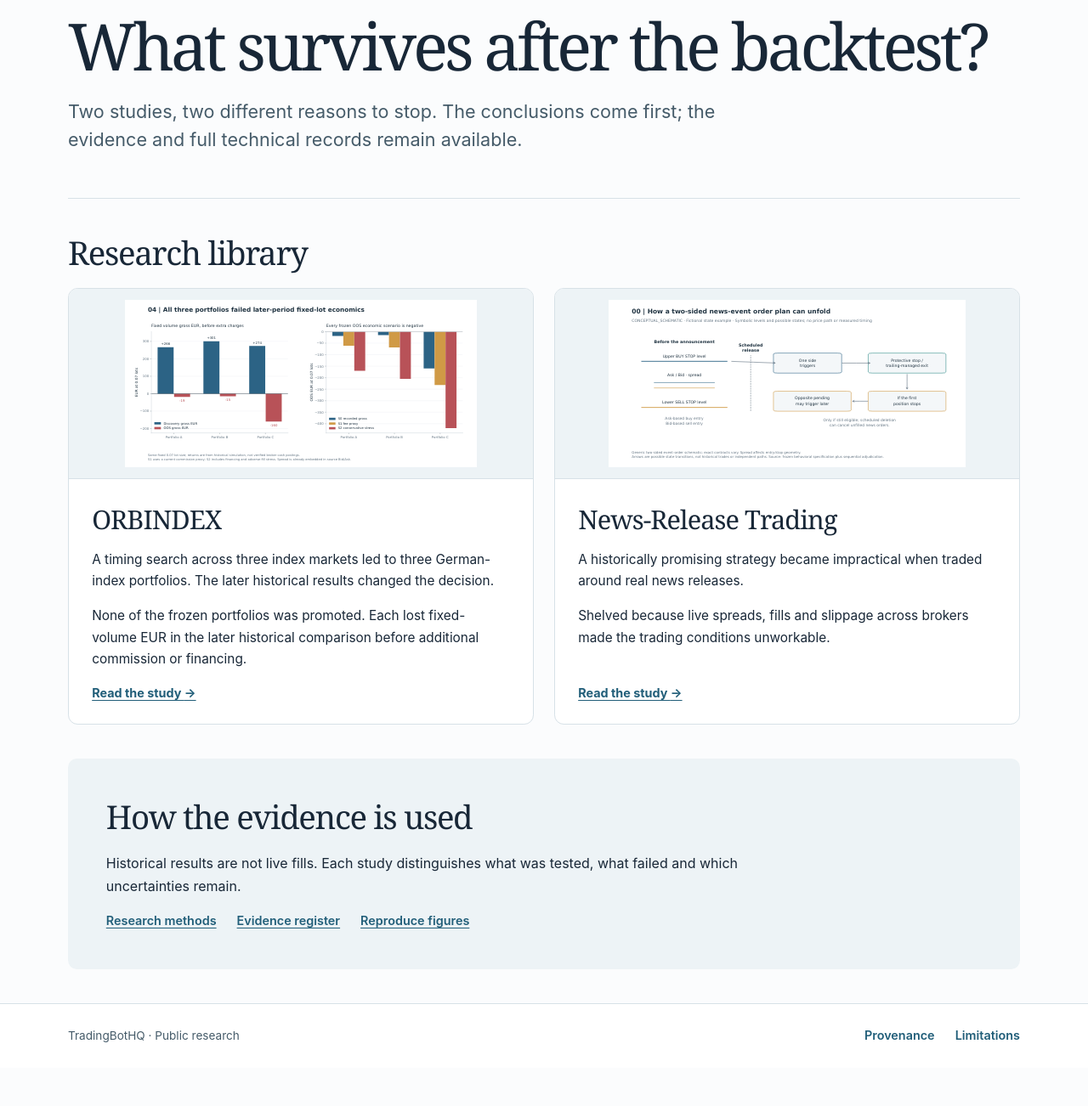
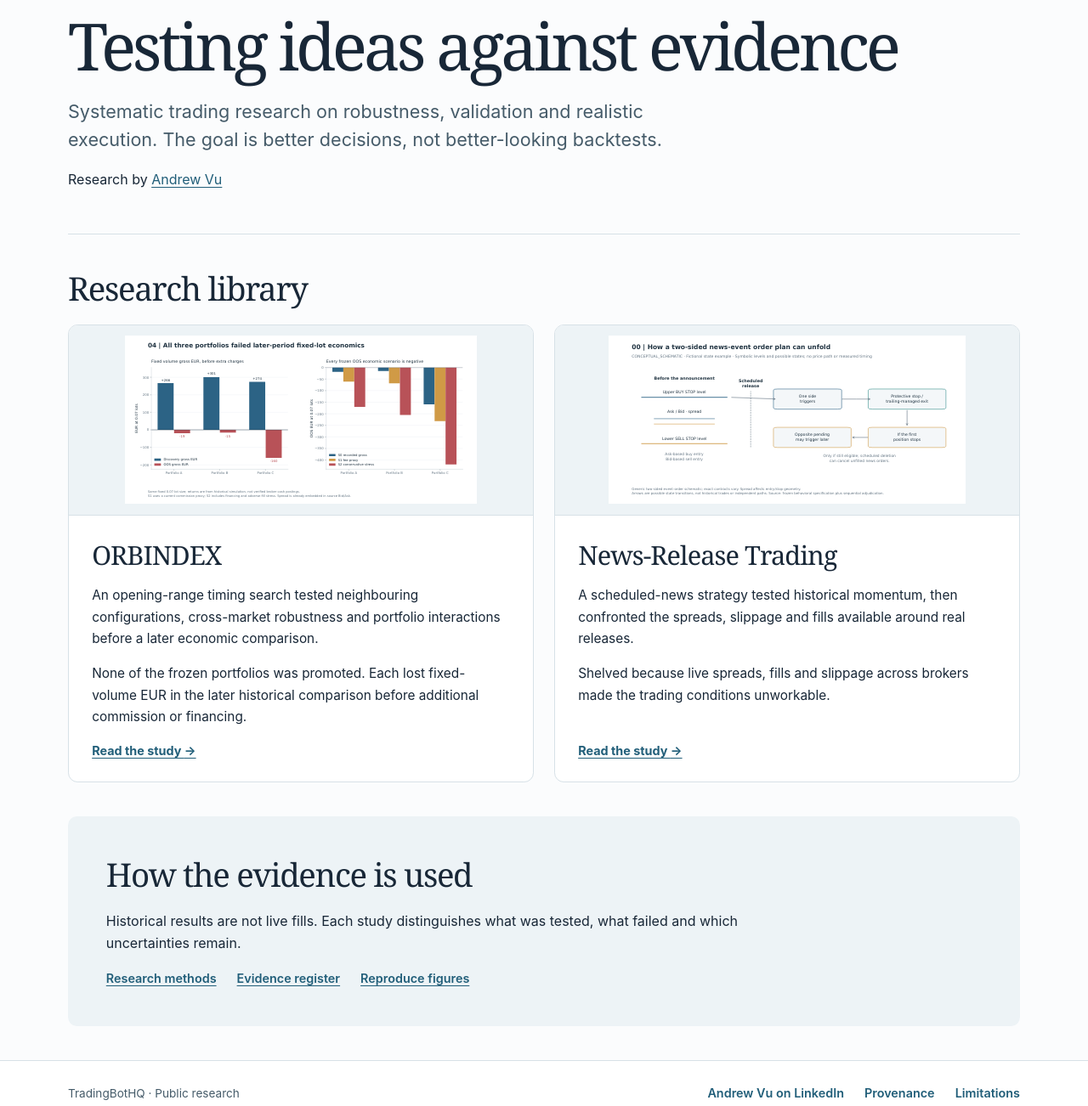
Before and after one commit to vda93/systematic-research-lab, a plain HTML site: page docs/index.html in a window 1280 px wide. Shown: the part 145-1447 px from the top of the page at 85% size. Before the commit the page ends 1402 px from the top, so only its background shows below. Drawn offline with Linux system fonts and the light colour scheme.

Commit message:
site: render research identity and link preview metadata

```diff
--- a/docs/index.html
+++ b/docs/index.html
@@ -4,6 +4,16 @@
 <meta charset="utf-8">
 <meta name="viewport" content="width=device-width, initial-scale=1">
 <title>Research library | TradingBotHQ</title>
+<meta name="description" content="Robustness, validation and execution in systematic trading research. Selected studies by Andrew Vu.">
+<meta name="twitter:card" content="summary_large_image">
+<meta property="og:type" content="website">
+<meta property="og:title" content="Systematic Trading Research | Andrew Vu">
+<meta property="og:description" content="Robustness, validation and execution in systematic trading research. Selected studies by Andrew Vu.">
+<meta property="og:url" content="https://vda93.github.io/systematic-research-lab/">
+<meta property="og:image" content="https://vda93.github.io/systematic-research-lab/social-preview.png">
+<meta property="og:image:width" content="1200">
+<meta property="og:image:height" content="630">
+<meta property="og:image:alt" content="Systematic trading research: robustness, validation and execution">
 <link rel="stylesheet" href="site.css">
 </head>
 <body>
@@ -16,16 +26,17 @@
 <main id="content" tabindex="-1" class="shell">
 <section class="hero">
 <p class="kicker">Independent systematic trading research</p>
-<h1>What survives after the backtest?</h1>
-<p class="lead">Two studies, two different reasons to stop. The conclusions come first; the evidence and full technical records remain available.</p>
+<h1>Testing ideas against evidence</h1>
+<p class="lead">Systematic trading research on robustness, validation and realistic execution. The goal is better decisions, not better-looking backtests.</p>
+<p class="citation">Research by <a href="https://www.linkedin.com/in/andrew-vu-4861b9191/">Andrew Vu</a></p>
 </section>
-<section id="research"><h2>Research library</h2><div class="cards"><article class="card"><div class="plot"><img src="plots/orbindex-economics.svg" width="965" height="461" alt="Fixed-volume EUR outcomes in discovery and the later historical comparison" loading="lazy"></div><div class="card-body"><h3><a href="orbindex.html">ORBINDEX</a></h3><p>A timing search across three index markets led to three German-index portfolios. The later historical results changed the decision.</p><p>None of the frozen portfolios was promoted. Each lost fixed-volume EUR in the later historical comparison before additional commission or financing.</p><a class="read" href="orbindex.html">Read the study <span aria-hidden="true">→</span></a></div></article><article class="card"><div class="plot"><img src="plots/macro-mechanics.svg" width="950" height="446" alt="Conceptual buy-stop and sell-stop triggers around an economic release" loading="lazy"></div><div class="card-body"><h3><a href="macroimpulse.html">News-Release Trading</a></h3><p>A historically promising strategy became impractical when traded around real news releases.</p><p>Shelved because live spreads, fills and slippage across brokers made the trading conditions unworkable.</p><a class="read" href="macroimpulse.html">Read the study <span aria-hidden="true">→</span></a></div></article></div></section>
+<section id="research"><h2>Research library</h2><div class="cards"><article class="card"><div class="plot"><img src="plots/orbindex-economics.svg" width="965" height="461" alt="Fixed-volume EUR outcomes in discovery and the later historical comparison" loading="lazy"></div><div class="card-body"><h3><a href="orbindex.html">ORBINDEX</a></h3><p>An opening-range timing search tested neighbouring configurations, cross-market robustness and portfolio interactions before a later economic comparison.</p><p>None of the frozen portfolios was promoted. Each lost fixed-volume EUR in the later historical comparison before additional commission or financing.</p><a class="read" href="orbindex.html">Read the study <span aria-hidden="true">→</span></a></div></article><article class="card"><div class="plot"><img src="plots/macro-mechanics.svg" width="950" height="446" alt="Conceptual buy-stop and sell-stop triggers around an economic release" loading="lazy"></div><div class="card-body"><h3><a href="macroimpulse.html">News-Release Trading</a></h3><p>A scheduled-news strategy tested historical momentum, then confronted the spreads, slippage and fills available around real releases.</p><p>Shelved because live spreads, fills and slippage across brokers made the trading conditions unworkable.</p><a class="read" href="macroimpulse.html">Read the study <span aria-hidden="true">→</span></a></div></article></div></section>
 <section class="method" id="method"><h2>How the evidence is used</h2>
 <p>Historical results are not live fills. Each study distinguishes what was tested, what failed and which uncertainties remain.</p>
 <nav aria-label="Methods and sources"><a href="https://github.com/vda93/systematic-research-lab/blob/main/docs/empirical-methods.md">Research methods</a> <a href="https://github.com/vda93/systematic-research-lab/blob/main/docs/evidence.md">Evidence register</a> <a href="https://github.com/vda93/systematic-research-lab/blob/main/docs/security.md#reproduce-the-checks">Reproduce figures</a></nav>
 </section>
 </main>
 <footer><div class="shell foot"><span>TradingBotHQ · Public research</span>
-<nav aria-label="Publication information"><a href="https://github.com/vda93/systematic-research-lab/blob/main/docs/provenance.md">Provenance</a> <a href="https://github.com/vda93/systematic-research-lab/blob/main/docs/limitations.md">Limitations</a></nav></div></footer>
+<nav aria-label="Publication information"><a href="https://www.linkedin.com/in/andrew-vu-4861b9191/">Andrew Vu on LinkedIn</a> <a href="https://github.com/vda93/systematic-research-lab/blob/main/docs/provenance.md">Provenance</a> <a href="https://github.com/vda93/systematic-research-lab/blob/main/docs/limitations.md">Limitations</a></nav></div></footer>
 </body>
 </html>
```
Also changed, not shown: docs/macroimpulse.html (+11 -1 lines), docs/orbindex.html (+11 -1 lines).
